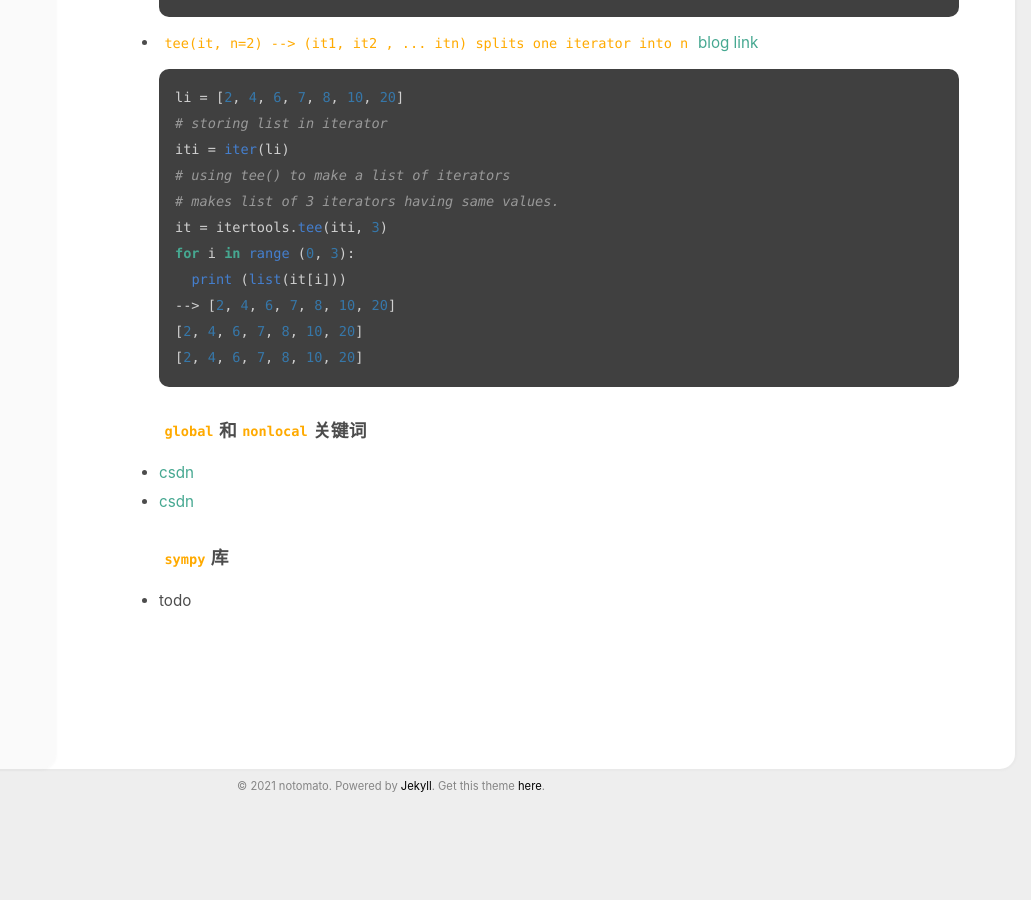
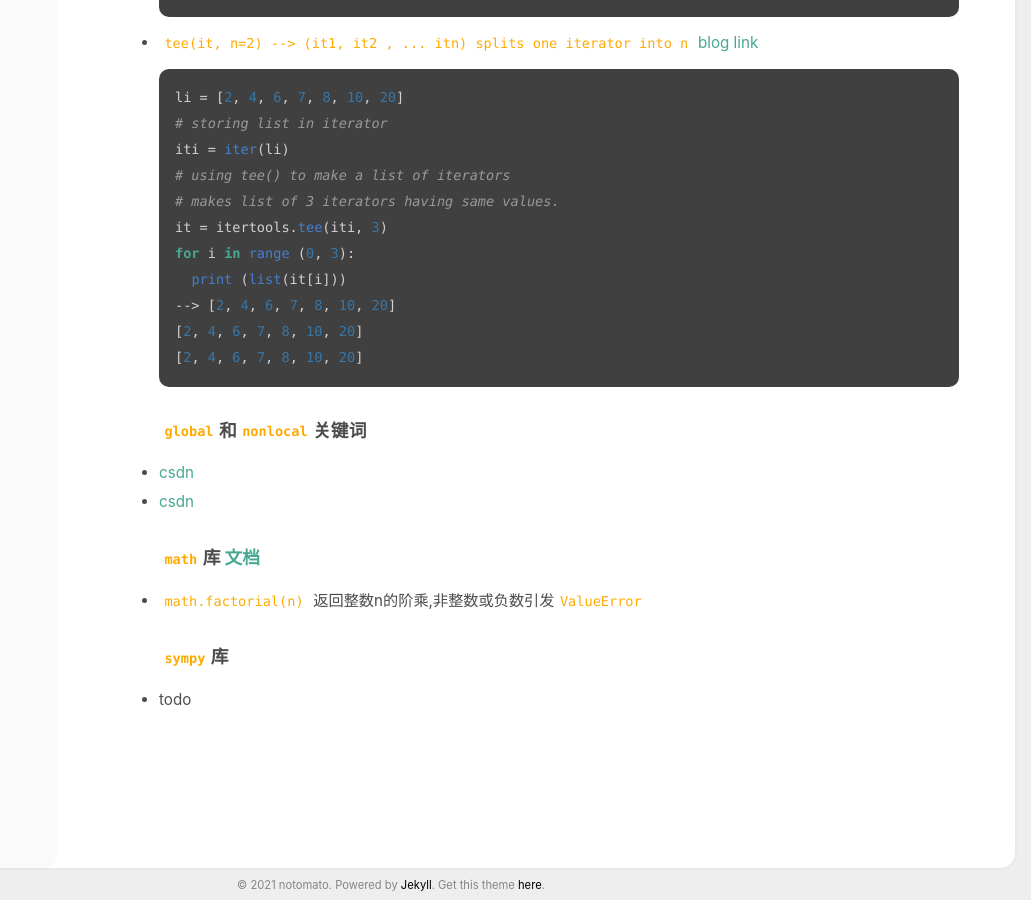
Before and after one commit to notomatoes/notomatoes.github.io, a Jekyll site: the page built from _posts/2021-09-01-python.md, in a window 1280 px wide and 900 px high, scrolled down 6523 px. Shown: the whole window, without its empty margins (249-1280 px from the left). Built offline with Jekyll 4.4.1, drawn with Linux system fonts in a browser that asks for light colours; before the commit the page ends 7324 px from its top, so only the background shows below that.

Commit message:
modify python

```diff
--- a/_posts/2021-09-01-python.md
+++ b/_posts/2021-09-01-python.md
@@ -251,5 +251,8 @@ for i in range (0, 3):
 ### `global`和`nonlocal`关键词
 - [csdn](https://blog.csdn.net/qq_36528804/article/details/82961398)
 - [csdn](https://blog.csdn.net/qq_42780289/article/details/89244761)
+### `math`库 [文档](https://docs.python.org/zh-cn/3/library/math.html)
+- `math.factorial(n)` 返回整数n的阶乘,非整数或负数引发`ValueError`
 ### `sympy`库
+
 - todo
```
